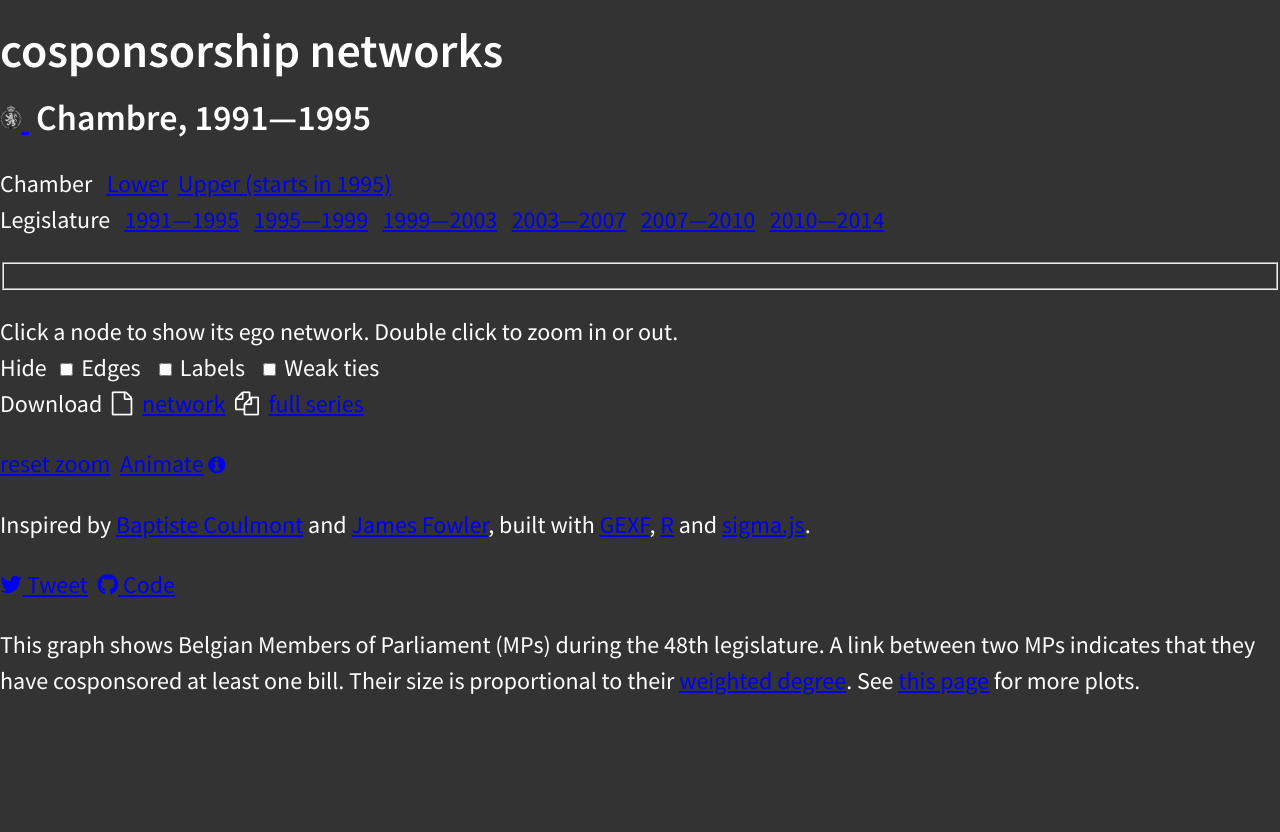
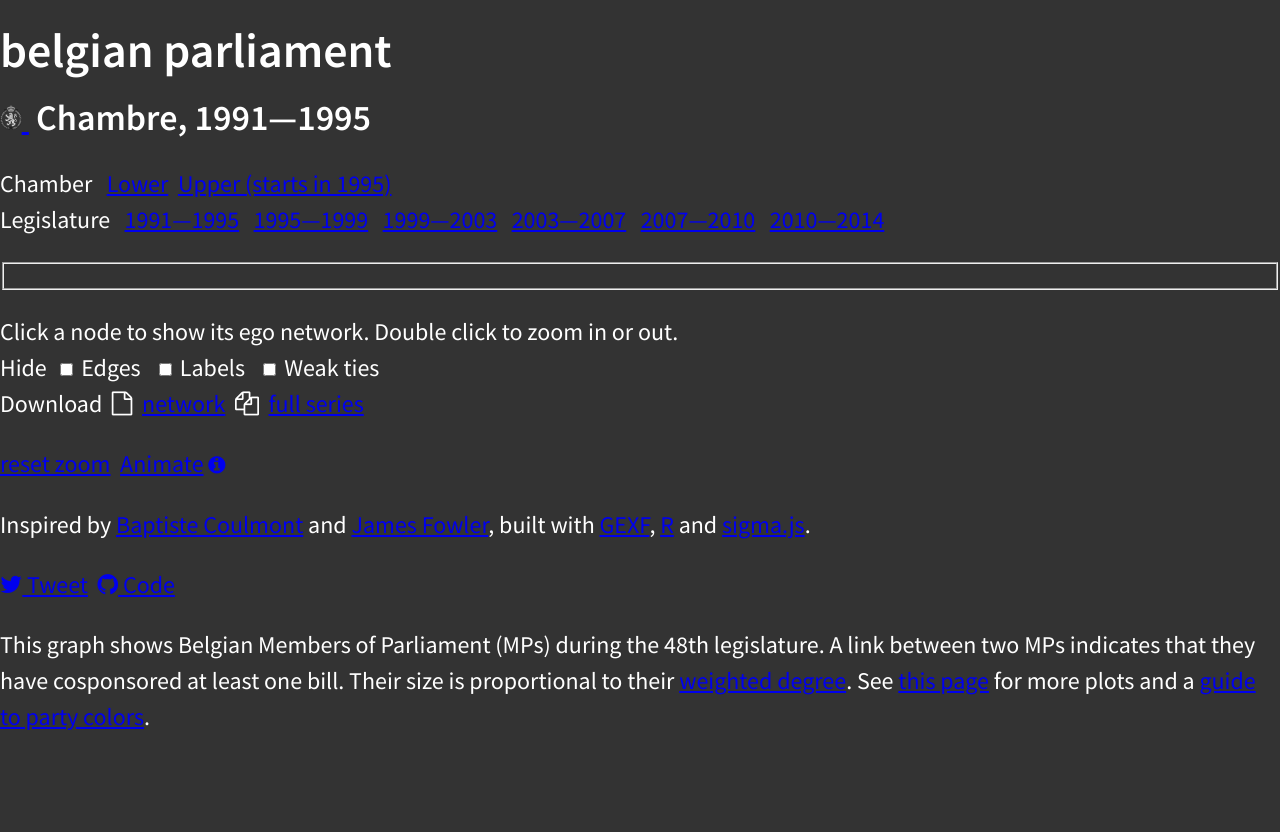
Before and after one commit to briatte/belparl, a PHP site: page /index.php in a window 1280 px wide. Run offline with PHP 8.4, Linux system fonts and the light colour scheme; some libraries are stand-ins or nearby versions.

Commit message:
app title

```diff
--- a/app/index.php
+++ b/app/index.php
@@ -49,7 +49,7 @@
   else
     $caption = '<p>This graph shows Belgian Senators during the ' . $page . 'th&nbsp;legislature. A link between two Senators indicates that they have cosponsored at least one bill.';
 
-  $caption = $caption . ' Their size is proportional to their <a href="http://toreopsahl.com/tnet/weighted-networks/node-centrality/">weighted degree</a>. See <a href="plots.html">this page</a> for more plots.</p>'
+  $caption = $caption . ' Their size is proportional to their <a href="http://toreopsahl.com/tnet/weighted-networks/node-centrality/">weighted degree</a>. See <a href="plots.html">this page</a> for more plots and a <a href="plots.html#colors">guide to party colors</a>.</p>'
 ?>
 
 <!doctype html>
@@ -86,7 +86,7 @@
 <div id="sigma-container">
   <div id="controls" class="bg_gr">
     <!-- <?php if($ch == "se") echo $ch; else echo "an"; ?> -->
-    <h1>cosponsorship networks</h1>
+    <h1>belgian parliament</h1>
     <h2><a href="<?php if($ch=="ch") echo "http://www.lachambre.be/"; else echo "http://www.senate.be/"; ?>" title="<?php echo $chamber; ?>">
            <img src="logo_<?php echo $ch; ?>.png" height="25" alt="logo">
         </a>&nbsp;<?php echo $chamber . ", " . $array[ $page ]; ?></h2>
```
